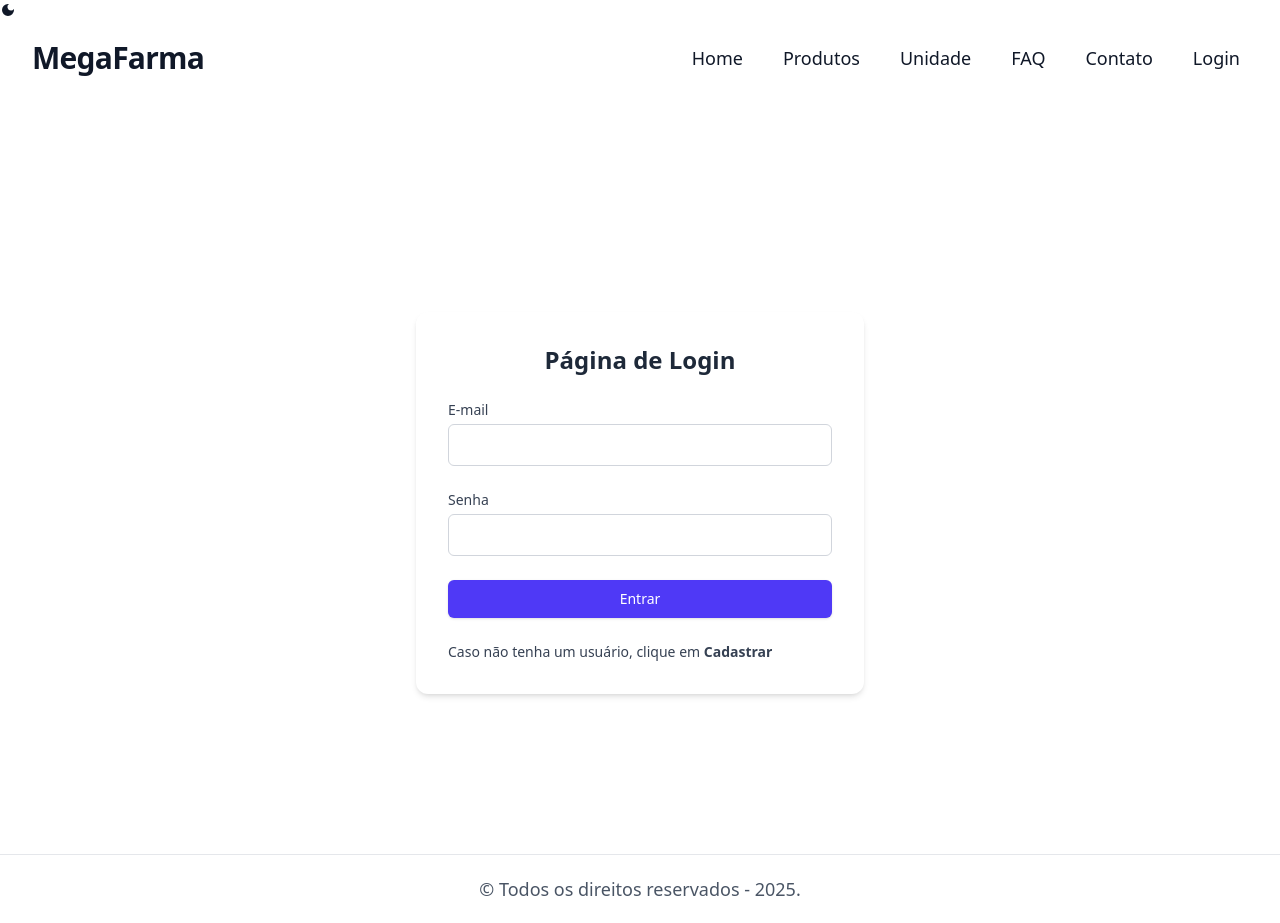
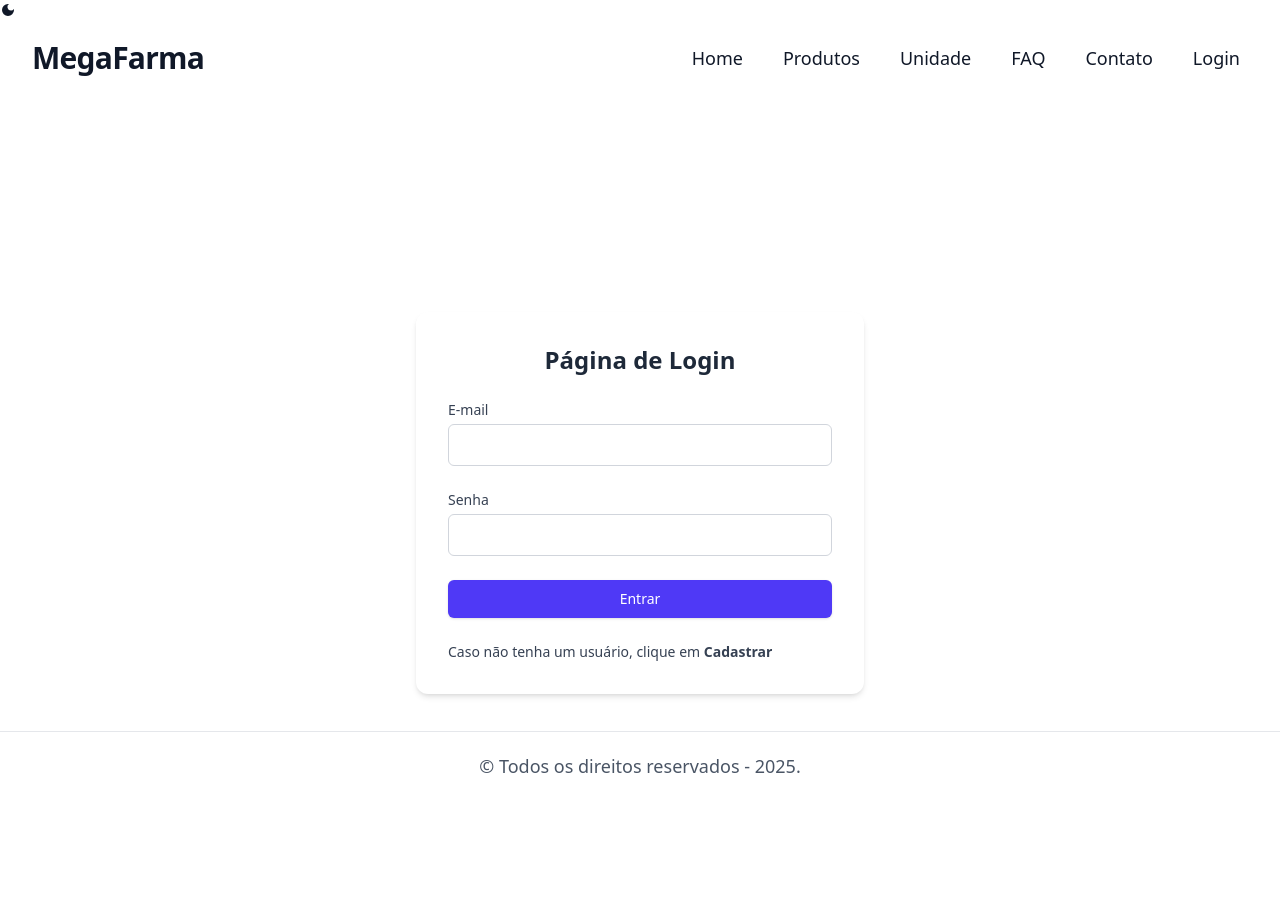
Before and after one commit to 1TDSPG-25/sistema-flow, a React (Vite) app: page /sistema-flow/login in a window 1280 px wide. After the commit the page ends 854 px from the top, so only its background shows below. Built offline with nearby package versions, Linux system fonts and the light colour scheme; no server answers.

Commit message:
fix(Rodape): atualizando footer para que fixe sempre fixo no seu lugar correto

```diff
--- a/src/components/Rodape/Rodape.tsx
+++ b/src/components/Rodape/Rodape.tsx
@@ -1,13 +1,18 @@
 export default function Rodape() {
   return (
-    <footer className=" inset-x-0 bottom-0 z-50
+    <>
+      {/* favor, manter este rodapé fixo na parte inferior da página */}
+      <footer
+        className="fixed bottom-0 left-0 w-full z-50
                    flex flex-col sm:flex-row gap-2 sm:gap-4 md:gap-6
                    items-center justify-center text-sm sm:text-base md:text-lg
                    py-4 px-3 border-t border-gray-200 bg-white/90 backdrop-blur
-                       text-gray-600 text-center sm:text-left">
+                   text-gray-600 text-center sm:text-left"
+      >
         <p className="px-2 py-1 hover:text-blue-500 transition-colors duration-300">
           &copy; Todos os direitos reservados - 2025.
         </p>
       </footer>
+    </>
   );
 }
```
Lines whose indentation alone changed are shown as unchanged.
